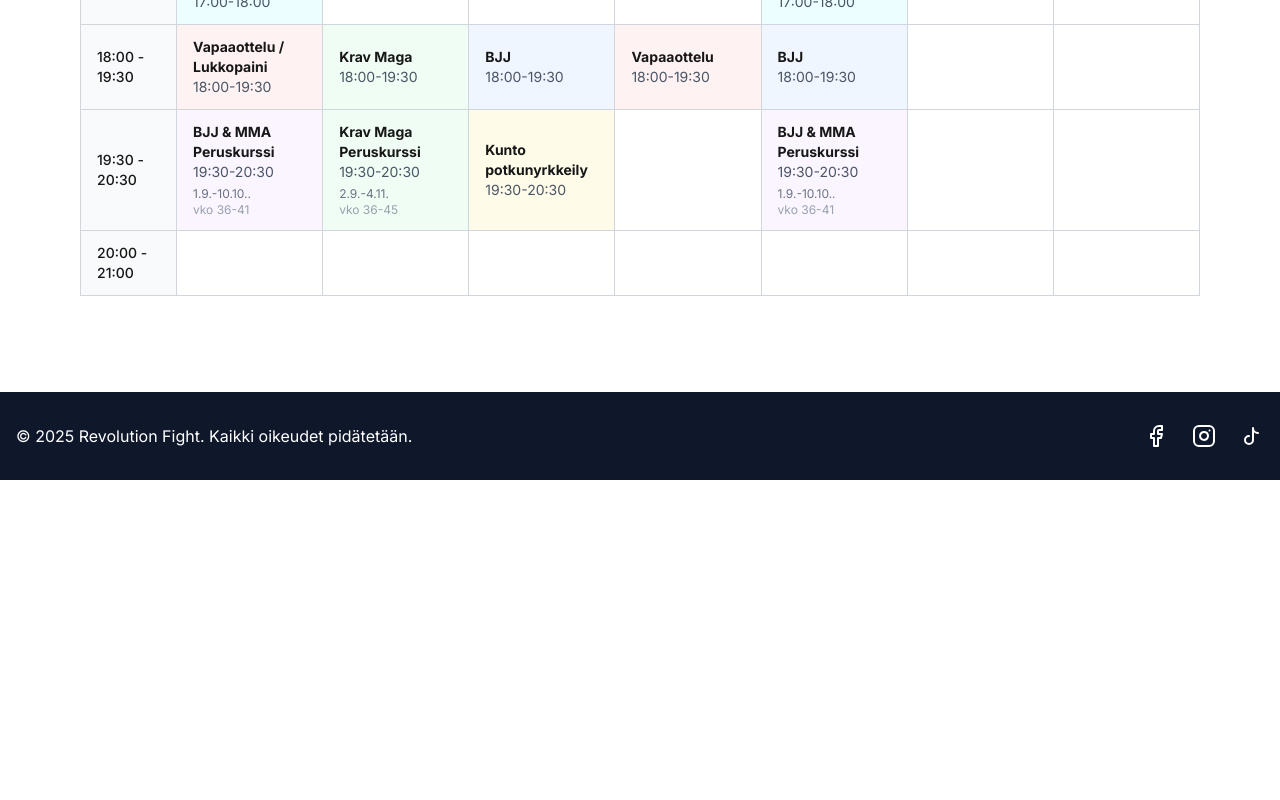
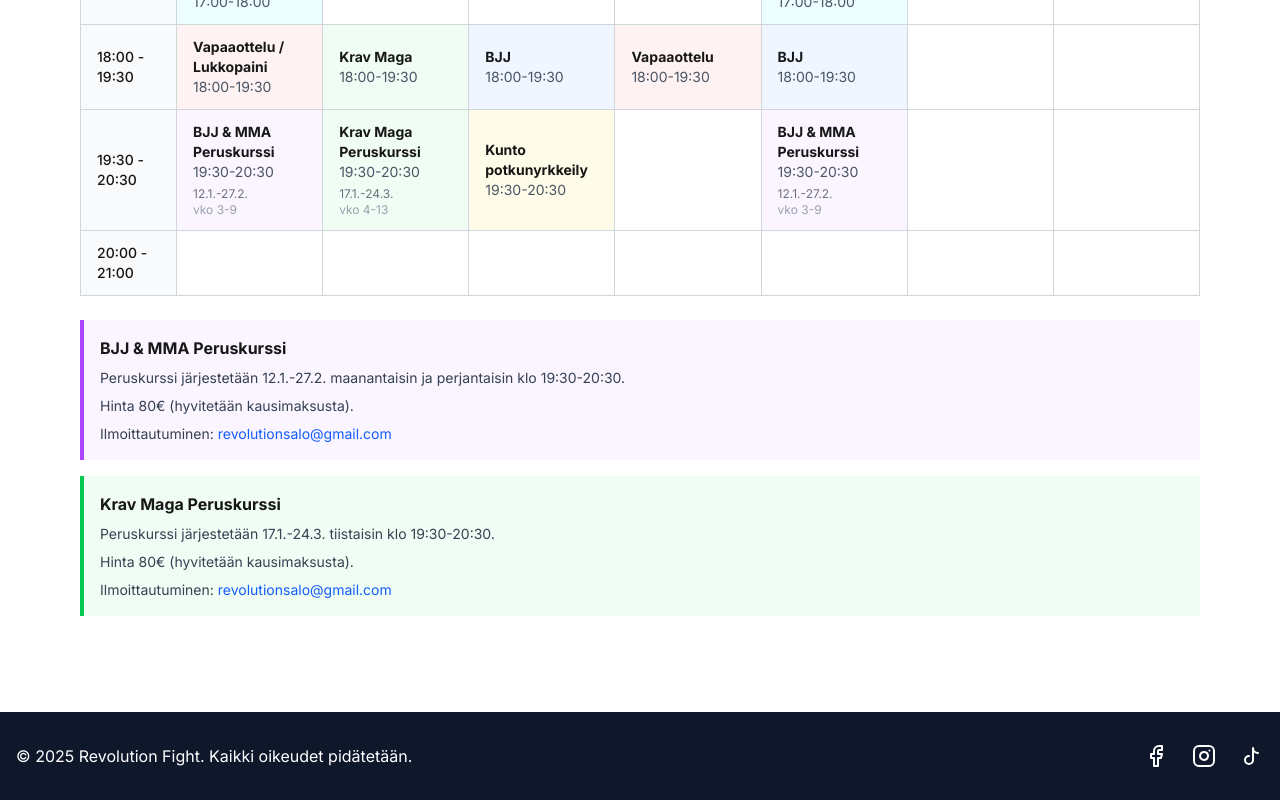
Before and after one commit to revolutionsalo/revolutionsalo.github.io, a Next.js app: page /kalenteri in a window 1280 px wide. Shown: the part 713-1513 px from the top of the page. Before the commit the page ends 1193 px from the top, so only its background shows below. Built offline with nearby package versions, Linux system fonts and the light colour scheme.

Commit message:
update schedules for spring 2026

```diff
--- a/app/kalenteri/page.tsx
+++ b/app/kalenteri/page.tsx
@@ -3,10 +3,10 @@ export default function KalenteriPage() {
     <section className="py-16 md:py-24 bg-white">
       <div className="container mx-auto px-4 max-w-6xl">
 
-        {/* Syyskausi 2025 */}
+        {/* Kevätkausi 2026 */}
         <div>
-          <h3 className="text-xl md:text-2xl font-semibold mb-4 text-orange-600">Syyskausi 2025</h3>
-          <p className="text-gray-600 mb-6">18.8. - 19.12.2025</p>
+          <h3 className="text-xl md:text-2xl font-semibold mb-4 text-orange-600">Kevätkausi 2026</h3>
+          <p className="text-gray-600 mb-6">12.1. - 29.05.2026</p>
           <div className="overflow-x-auto">
             <table className="w-full border-collapse border border-gray-300 table-fixed">
               <thead>
@@ -101,14 +101,14 @@ export default function KalenteriPage() {
                   <td className="border border-gray-300 px-1 py-2 md:px-4 md:py-3 bg-purple-50">
                     <div className="font-semibold text-[8px] md:text-sm">BJJ & MMA Peruskurssi</div>
                     <div className="text-[8px] md:text-sm text-gray-600">19:30-20:30</div>
-                    <div className="text-[8px] md:text-xs text-gray-500 mt-1">1.9.-10.10..</div>
-                    <div className="text-[8px] md:text-xs text-gray-400">vko 36-41</div>
+                    <div className="text-[8px] md:text-xs text-gray-500 mt-1">12.1.-27.2.</div>
+                    <div className="text-[8px] md:text-xs text-gray-400">vko 3-9</div>
                   </td>
                   <td className="border border-gray-300 px-1 py-2 md:px-4 md:py-3 bg-green-50">
                     <div className="font-semibold text-[8px] md:text-sm">Krav Maga Peruskurssi</div>
                     <div className="text-[8px] md:text-sm text-gray-600">19:30-20:30</div>
-                    <div className="text-[8px] md:text-xs text-gray-500 mt-1">2.9.-4.11.</div>
-                    <div className="text-[8px] md:text-xs text-gray-400">vko 36-45</div>
+                    <div className="text-[8px] md:text-xs text-gray-500 mt-1">17.1.-24.3.</div>
+                    <div className="text-[8px] md:text-xs text-gray-400">vko 4-13</div>
                   </td>
                   <td className="border border-gray-300 px-1 py-2 md:px-4 md:py-3 bg-yellow-50">
                     <div className="font-semibold text-[8px] md:text-sm">Kunto potkunyrkkeily</div>
@@ -118,8 +118,8 @@ export default function KalenteriPage() {
                   <td className="border border-gray-300 px-1 py-2 md:px-4 md:py-3 bg-purple-50">
                     <div className="font-semibold text-[8px] md:text-sm">BJJ & MMA Peruskurssi</div>
                     <div className="text-[8px] md:text-sm text-gray-600">19:30-20:30</div>
-                    <div className="text-[8px] md:text-xs text-gray-500 mt-1">1.9.-10.10..</div>
-                    <div className="text-[8px] md:text-xs text-gray-400">vko 36-41</div>
+                    <div className="text-[8px] md:text-xs text-gray-500 mt-1">12.1.-27.2.</div>
+                    <div className="text-[8px] md:text-xs text-gray-400">vko 3-9</div>
                   </td>
                   <td className="border border-gray-300 px-1 py-2 md:px-4 md:py-3"></td>
                   <td className="border border-gray-300 px-1 py-2 md:px-4 md:py-3"></td>
@@ -137,6 +137,32 @@ export default function KalenteriPage() {
               </tbody>
             </table>
           </div>
+          <div className="mt-6 space-y-4">
+            <div className="bg-purple-50 border-l-4 border-purple-500 p-4">
+              <h4 className="font-semibold text-sm md:text-base mb-2">BJJ & MMA Peruskurssi</h4>
+              <p className="text-xs md:text-sm text-gray-700 mb-2">
+                Peruskurssi järjestetään 12.1.-27.2. maanantaisin ja perjantaisin klo 19:30-20:30.
+              </p>
+              <p className="text-xs md:text-sm text-gray-700 mb-2">
+                Hinta 80€ (hyvitetään kausimaksusta).
+              </p>
+              <p className="text-xs md:text-sm text-gray-700">
+                Ilmoittautuminen: <a href="mailto:revolutionsalo@gmail.com" className="text-blue-600 hover:underline">revolutionsalo@gmail.com</a>
+              </p>
+            </div>
+            <div className="bg-green-50 border-l-4 border-green-500 p-4">
+              <h4 className="font-semibold text-sm md:text-base mb-2">Krav Maga Peruskurssi</h4>
+              <p className="text-xs md:text-sm text-gray-700 mb-2">
+                Peruskurssi järjestetään 17.1.-24.3. tiistaisin klo 19:30-20:30.
+              </p>
+              <p className="text-xs md:text-sm text-gray-700 mb-2">
+                Hinta 80€ (hyvitetään kausimaksusta).
+              </p>
+              <p className="text-xs md:text-sm text-gray-700">
+                Ilmoittautuminen: <a href="mailto:revolutionsalo@gmail.com" className="text-blue-600 hover:underline">revolutionsalo@gmail.com</a>
+              </p>
+            </div>
+          </div>
         </div>
       </div>
     </section>
```
